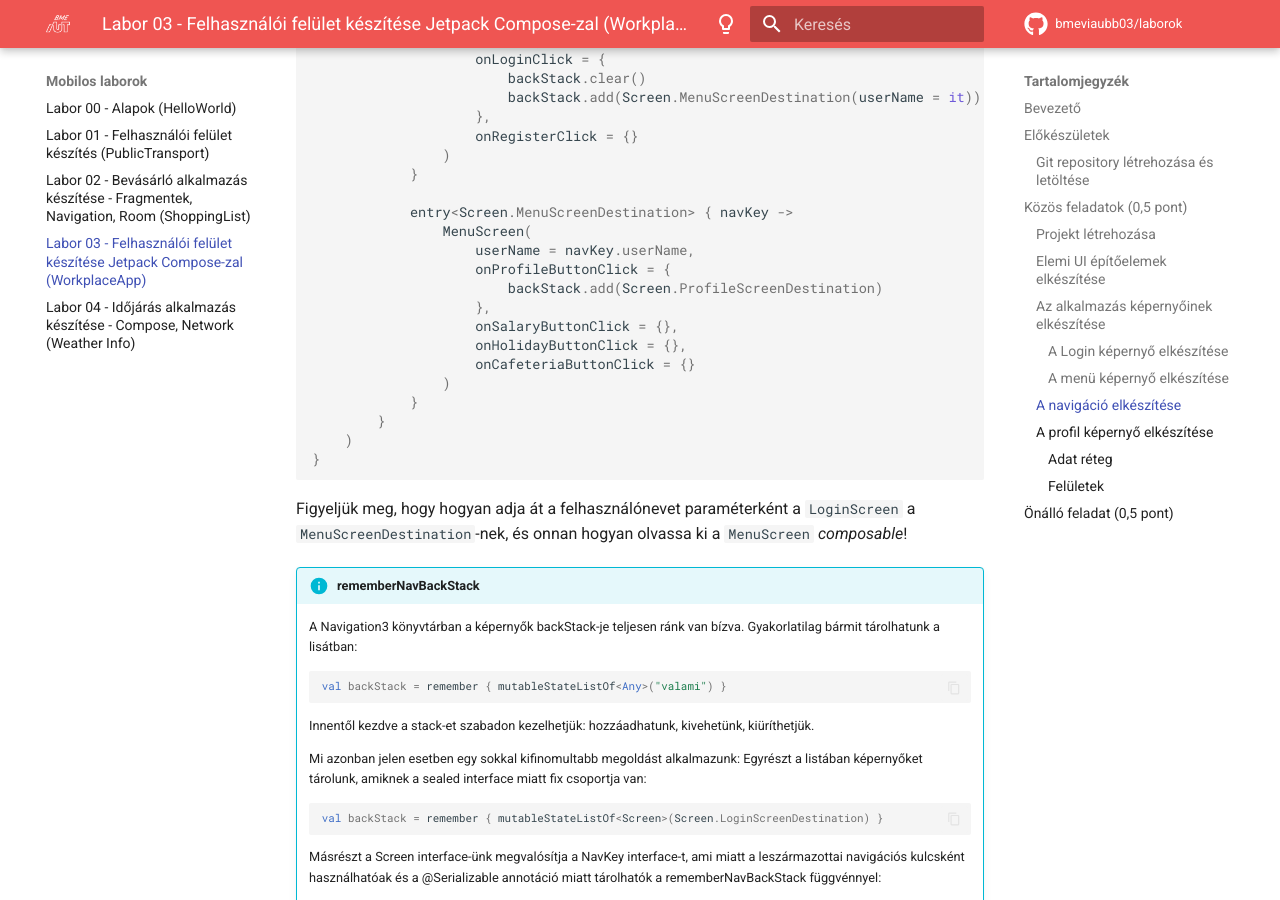
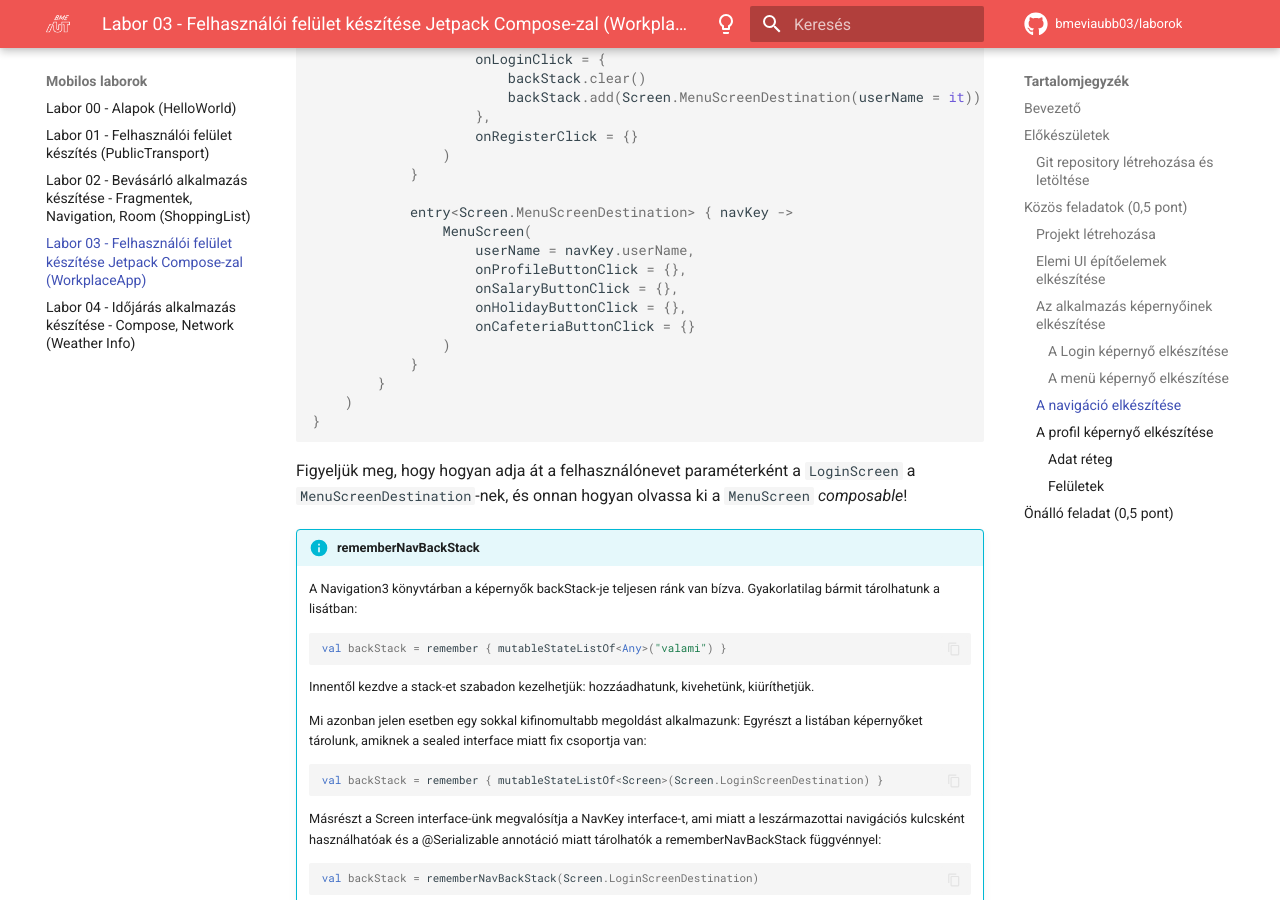
Before and after one commit to BMEVIAUBB03/laborok, an MkDocs documentation site: the page built from docs/laborok/android/compose-basics/index.md, in a window 1280 px wide and 900 px high, scrolled down 16290 px. Built offline with MkDocs 1.6.1 and Material for MkDocs 9.7.7, drawn with Linux system fonts in a browser that asks for light colours; comment, search, counter and statistics services are not loaded.

Commit message:
Refactor onProfileButtonClick to an empty function
Removed navigation logic from onProfileButtonClick.

```diff
--- a/docs/laborok/android/compose-basics/index.md
+++ b/docs/laborok/android/compose-basics/index.md
@@ -673,9 +673,7 @@ fun AppNavigation(modifier: Modifier = Modifier) {
             entry<Screen.MenuScreenDestination> { navKey ->
                 MenuScreen(
                     userName = navKey.userName,
-                    onProfileButtonClick = {
-                        backStack.add(Screen.ProfileScreenDestination)
-                    },
+                    onProfileButtonClick = {},
                     onSalaryButtonClick = {},
                     onHolidayButtonClick = {},
                     onCafeteriaButtonClick = {}
```
